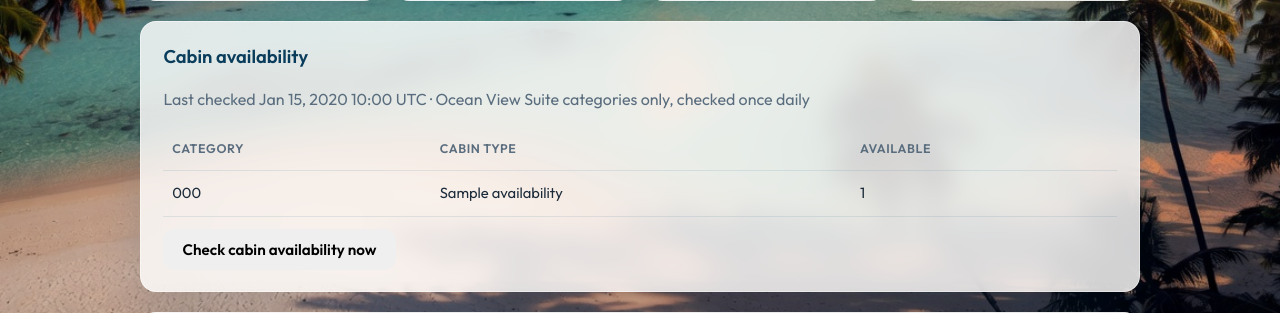
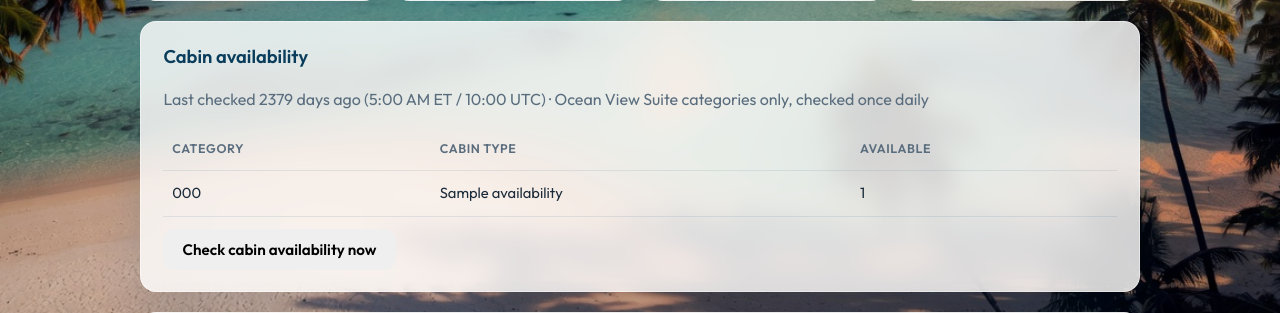
Before and after one commit to cpos97/windstar-tahiti-price-tracker, a FastAPI app: page /cruises/1 in a window 1280 px wide. Shown: the part 438-751 px from the top of the page. Run offline with FastAPI, Linux system fonts and the light colour scheme; tables that the repository leaves empty hold one stand-in row (values such as "Sample post").

Commit message:
Show relative time + Eastern/UTC on all "Last checked" lines
New fmt_last_checked filter: "17 min ago (6:36 PM ET / 22:36 UTC)"
instead of just an absolute UTC timestamp. Applied to price last-checked
and cabin availability last-checked, both on the dashboard cards and the
cruise detail page. Left fmt_dt (plain date) alone for price history and
alert log rows, since those are historical records, not "how fresh is
this" status.

```diff
--- a/app/main.py
+++ b/app/main.py
@@ -8,6 +8,7 @@ from contextlib import asynccontextmanager
 from datetime import date, datetime, timezone
 from pathlib import Path
 from typing import Annotated
+from zoneinfo import ZoneInfo
 
 from fastapi import Depends, FastAPI, Form, Header, HTTPException, Query, Request
 from fastapi.responses import HTMLResponse, JSONResponse, RedirectResponse
@@ -53,8 +54,39 @@ def fmt_dt(value: datetime | None) -> str:
     return value.strftime("%b %d, %Y %H:%M %Z")
 
 
+EASTERN = ZoneInfo("America/New_York")
+
+
+def _relative_time(value: datetime) -> str:
+    now = datetime.now(timezone.utc)
+    seconds = (now - value).total_seconds()
+    if seconds < 60:
+        return "just now"
+    minutes = int(seconds // 60)
+    if minutes < 60:
+        return f"{minutes} min ago"
+    hours = int(minutes // 60)
+    if hours < 24:
+        return f"{hours} hr ago" if hours == 1 else f"{hours} hrs ago"
+    days = int(hours // 24)
+    return f"{days} day ago" if days == 1 else f"{days} days ago"
+
+
+def fmt_last_checked(value: datetime | None) -> str:
+    """'12 min ago (2:15 PM ET / 18:15 UTC)' — relative time plus both zones."""
+    if value is None:
+        return "Never"
+    if value.tzinfo is None:
+        value = value.replace(tzinfo=timezone.utc)
+    ago = _relative_time(value)
+    et_str = value.astimezone(EASTERN).strftime("%-I:%M %p ET")
+    utc_str = value.astimezone(timezone.utc).strftime("%H:%M UTC")
+    return f"{ago} ({et_str} / {utc_str})"
+
+
 templates.env.filters["money"] = money
 templates.env.filters["fmt_dt"] = fmt_dt
+templates.env.filters["fmt_last_checked"] = fmt_last_checked
 
 
 def _static_version() -> int:
--- a/templates/detail.html
+++ b/templates/detail.html
@@ -52,7 +52,7 @@
 <section class="card table-wrap">
   <h2>Cabin availability</h2>
   <p class="muted">
-    {% if cabin_checked_at %}Last checked {{ cabin_checked_at | fmt_dt }}{% endif %}
+    {% if cabin_checked_at %}Last checked {{ cabin_checked_at | fmt_last_checked }}{% endif %}
     &middot; Ocean View Suite categories only, checked once daily
   </p>
   <table>
--- a/templates/index.html
+++ b/templates/index.html
@@ -115,7 +115,7 @@
       <div class="delta up">↑ rose {{ ((c.current_price - c.previous_price) / c.previous_price * 100) | round(1) }}%</div>
     {% endif %}
     <div class="meta">
-      Last checked: {{ c.last_checked | fmt_dt }}
+      Last checked: {{ c.last_checked | fmt_last_checked }}
       {% if c.last_error %}<span class="error-text"> · {{ c.last_error[:80] }}</span>{% endif %}
     </div>
 
@@ -186,7 +186,7 @@
       </div>
     </div>
     <div class="meta">
-      Last checked: {{ c.cabin_last_checked | fmt_dt }}
+      Last checked: {{ c.cabin_last_checked | fmt_last_checked }}
     </div>
 
     <div class="price-history">
```
